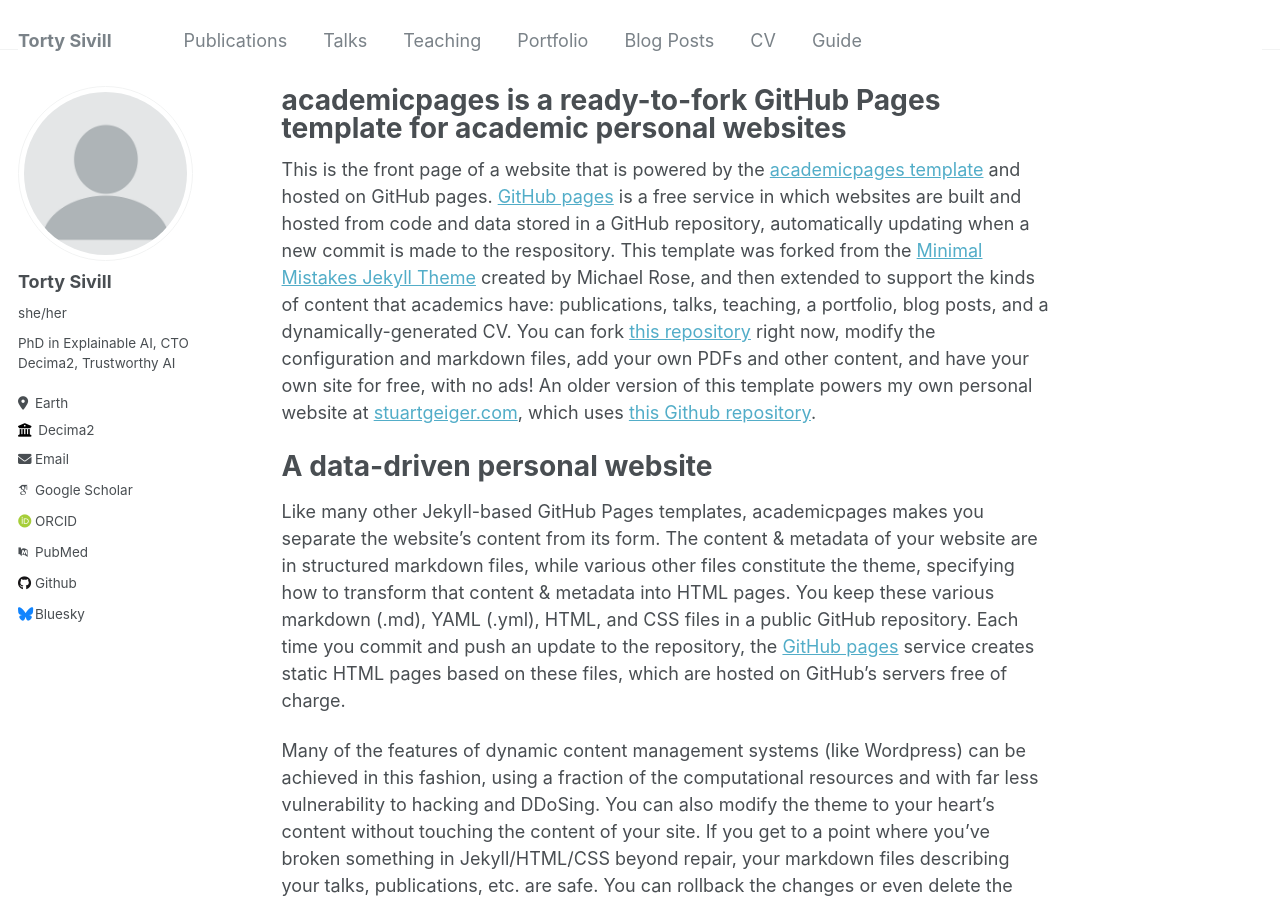
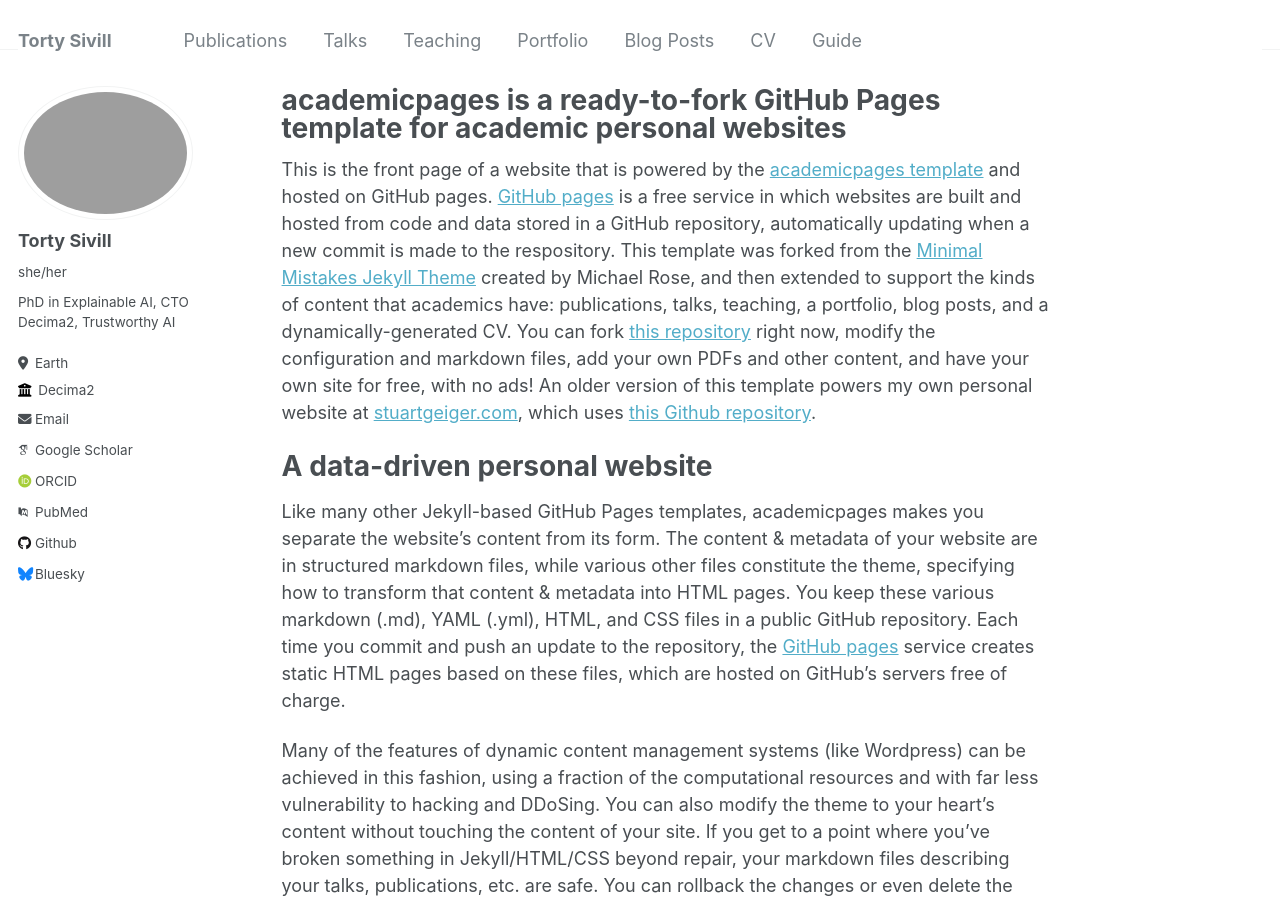
Before and after one commit to TortySivill/TortySivill.github.io, a Jekyll site: the page built from _pages/about.md, in a window 1280 px wide and 900 px high. Built offline with Jekyll 4.4.1, drawn with Linux system fonts in a browser that asks for light colours; some web fonts are replaced.

Commit message:
Update _config.yml

```diff
--- a/_config.yml
+++ b/_config.yml
@@ -21,7 +21,7 @@
 #               Additional customization can be done by editing /_includes/author-profile.html
 author:
   # Biographic information
-  avatar           : "profile.png"
+  avatar           : "decima_2_profile.png"
   name             : "Torty Sivill"
   pronouns         : "she/her"
   bio              : "PhD in Explainable AI, CTO Decima2, Trustworthy AI"
```
